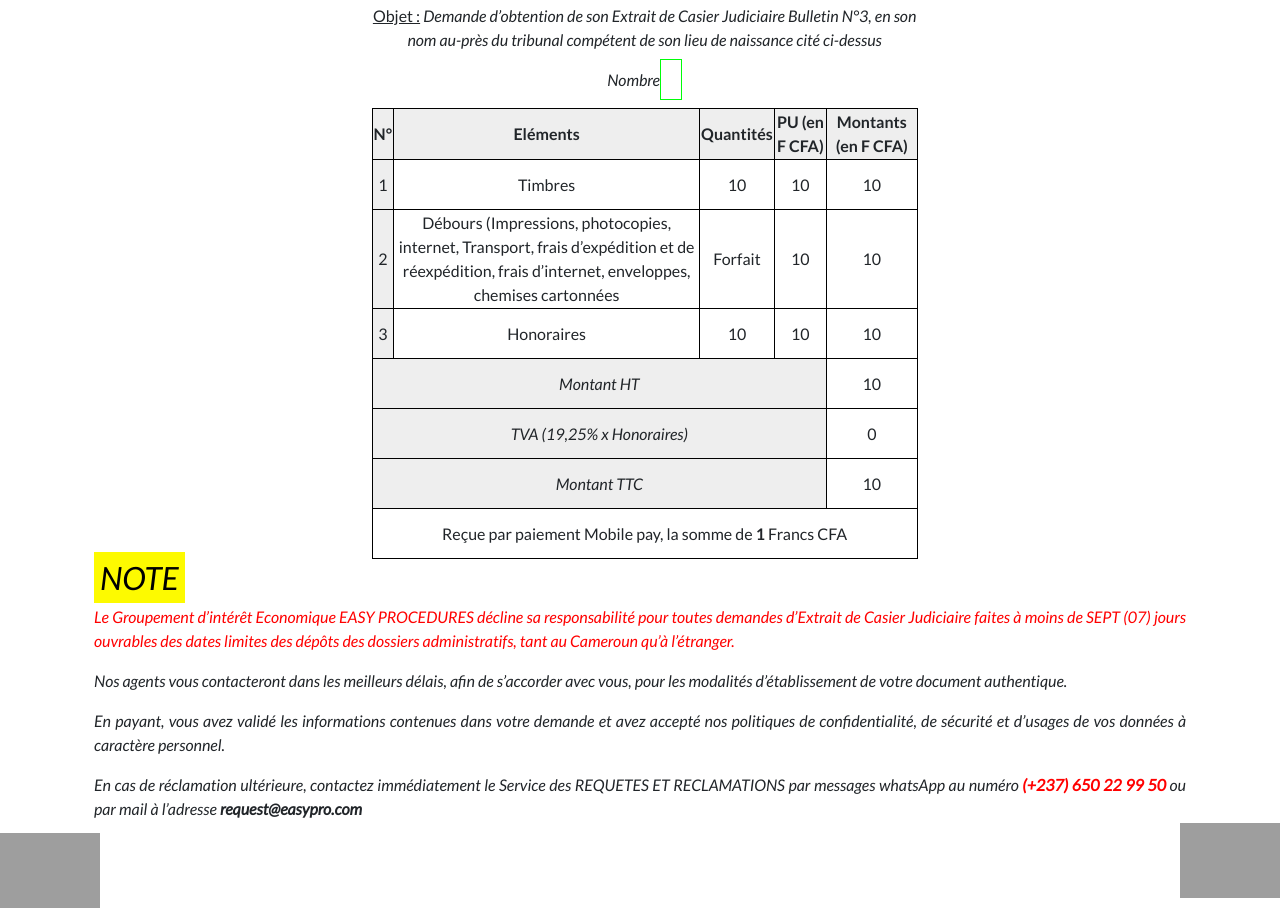
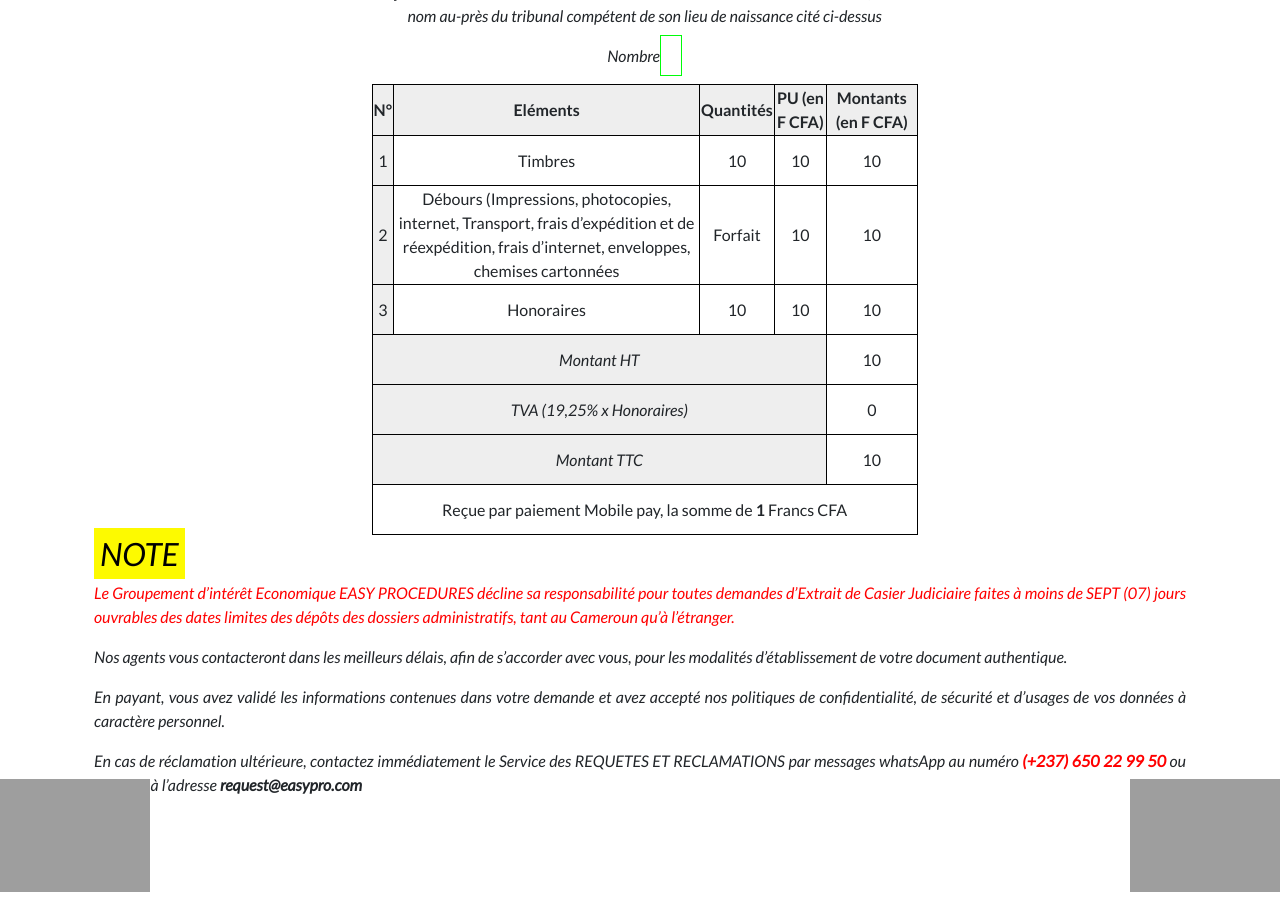
Before and after one commit to adigxs/easypro237, a Django app: template request/templates/receipt.html in a window 1280 px wide. Shown: the part 316-1228 px from the top of the page. Run offline with Django 3.2, Linux system fonts and the light colour scheme; the template is opened without the code that fills it: most values are stand-ins (such as "Sample title", 1, 10 or a date in 2020); some libraries are stand-ins or nearby versions; grey boxes are pictures that could not be loaded.

Commit message:
Improve receipt.html

```diff
--- a/request/templates/receipt.html
+++ b/request/templates/receipt.html
@@ -45,7 +45,7 @@
             <nav id="navbar" class="navbar navbar-default navbar-static-top">
                 <div style="float: left; width: 20%;">
                     <div>
-                        <img width="100" height="100" src="https://firebasestorage.googleapis.com/v0/b/easy-pro-237.appspot.com/o/ic_launcher.png?alt=media&token=984e90d4-3f53-4009-baac-232ea504d04d">
+                        <img width="60" height="60" src="https://firebasestorage.googleapis.com/v0/b/easy-pro-237.appspot.com/o/ic_launcher.png?alt=media&token=984e90d4-3f53-4009-baac-232ea504d04d">
                         <h3 style="clear: both; text-align: left; color: red">EASYPRO</h3>
                     </div>
 
@@ -54,7 +54,7 @@
                     <div>
                         <h2 style="text-decoration: underline; color: red; text-align: center">EASY PROCEDURES GIE</h2>
                         <p style="text-align: center">
-                            <br><strong>Tél</strong> : (+237) 698 17 06 80 – (+237) 650 22 99 50
+                            <strong>Tél</strong> : (+237) 698 17 06 80 – (+237) 650 22 99 50
                             <br>easypro@easyproonline.com - www.easyproonline.com
                             <br><strong>Siège Social : </strong>Quartier NYALLA PARISO Douala – Cameroun
                             <br><strong>RCCM</strong> : N°RC/DLN/2024/B/069<strong>NIU </strong><span>: M032416615642N</span>
@@ -160,8 +160,10 @@
         </div>
         <footer style="bottom: 4px; position: relative;">
             <div style="text-align: center">
-                <img width="100" style="float: left" src="https://firebasestorage.googleapis.com/v0/b/easy-pro-237.appspot.com/o/WhatsApp%20Image%202024-03-31%20at%2019.02.58.jpeg?alt=media&token=071c022c-389d-40e1-af46-6a1bd3241cc6">
-                <img width="100" style="float: right; margin-top: -10px" src="https://firebasestorage.googleapis.com/v0/b/easy-pro-237.appspot.com/o/WhatsApp%20Image%202024-03-31%20at%2019.03.11.jpeg?alt=media&token=e41e47c1-563f-4d9e-81ed-a8c82d9dbdea">
+                <img width="150" style="float: left" src="https://firebasestorage.googleapis.com/v0/b/easy-pro-237.appspot.com/o/WhatsApp%20Image%202024-03-31%20at%2019.02.58.jpeg?alt=media&token=071c022c-389d-40e1-af46-6a1bd3241cc6">
+            </div>
+            <div style="text-align: center; margin-top: -30px">
+                <img width="150" style="float: right; " src="https://firebasestorage.googleapis.com/v0/b/easy-pro-237.appspot.com/o/WhatsApp%20Image%202024-03-31%20at%2019.03.11.jpeg?alt=media&token=e41e47c1-563f-4d9e-81ed-a8c82d9dbdea">
             </div>
         </footer>
     </body>
```
